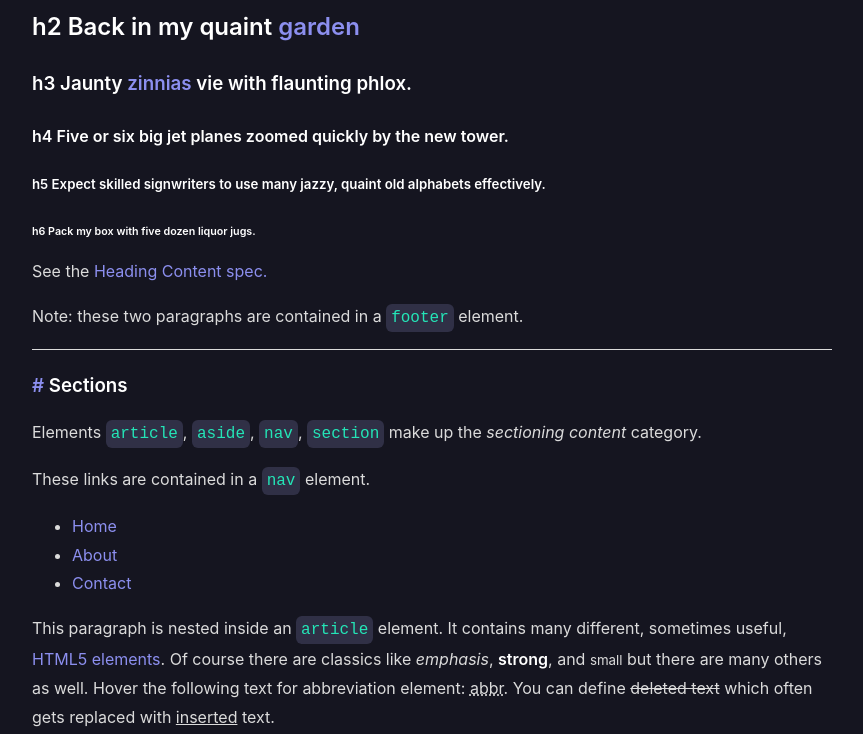
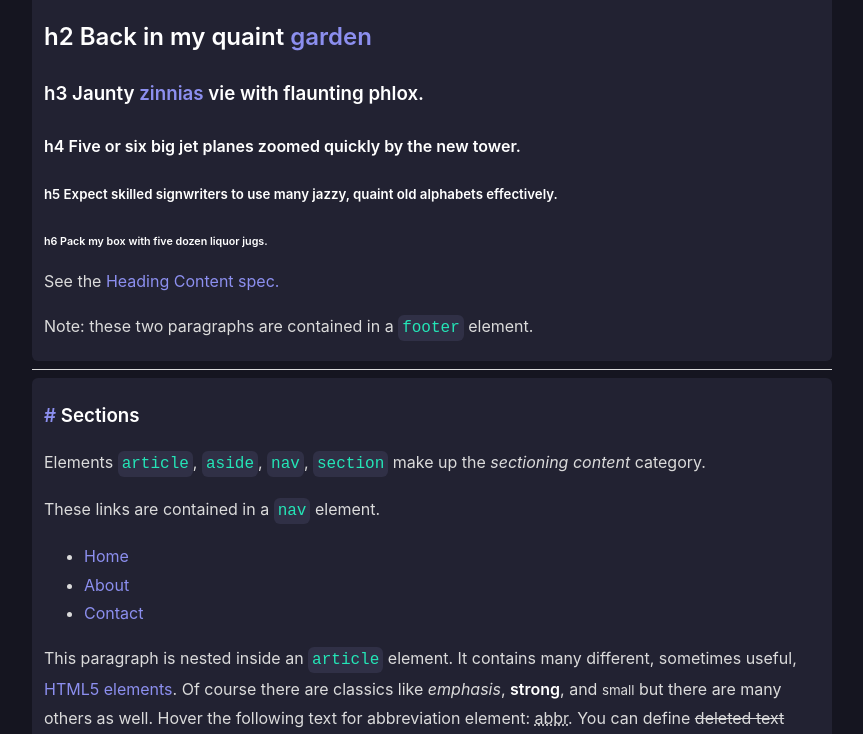
Before and after one commit to frg/ui, a plain HTML site: page index.html in a window 1280 px wide. Shown: the part 410-1144 px from the top of the page, without its empty margins (208-1071 px from the left). Drawn offline with Linux system fonts and the light colour scheme.

Commit message:
fix: code padding, section style

```diff
--- a/styles.css
+++ b/styles.css
@@ -52,6 +52,12 @@ b,
 strong,
 th {
     font-weight: 600;
+}
+
+section {
+    background-color: #222232;
+    padding: 2px 12px;
+    border-radius: 6px;
 }
 
 blockquote {
@@ -193,7 +199,7 @@ code,
 kbd {
     background: #303046;
     color: #24e5b7;
-    padding: 5px;
+    padding: 4px;
     border-radius: 6px;
 }
 
```
